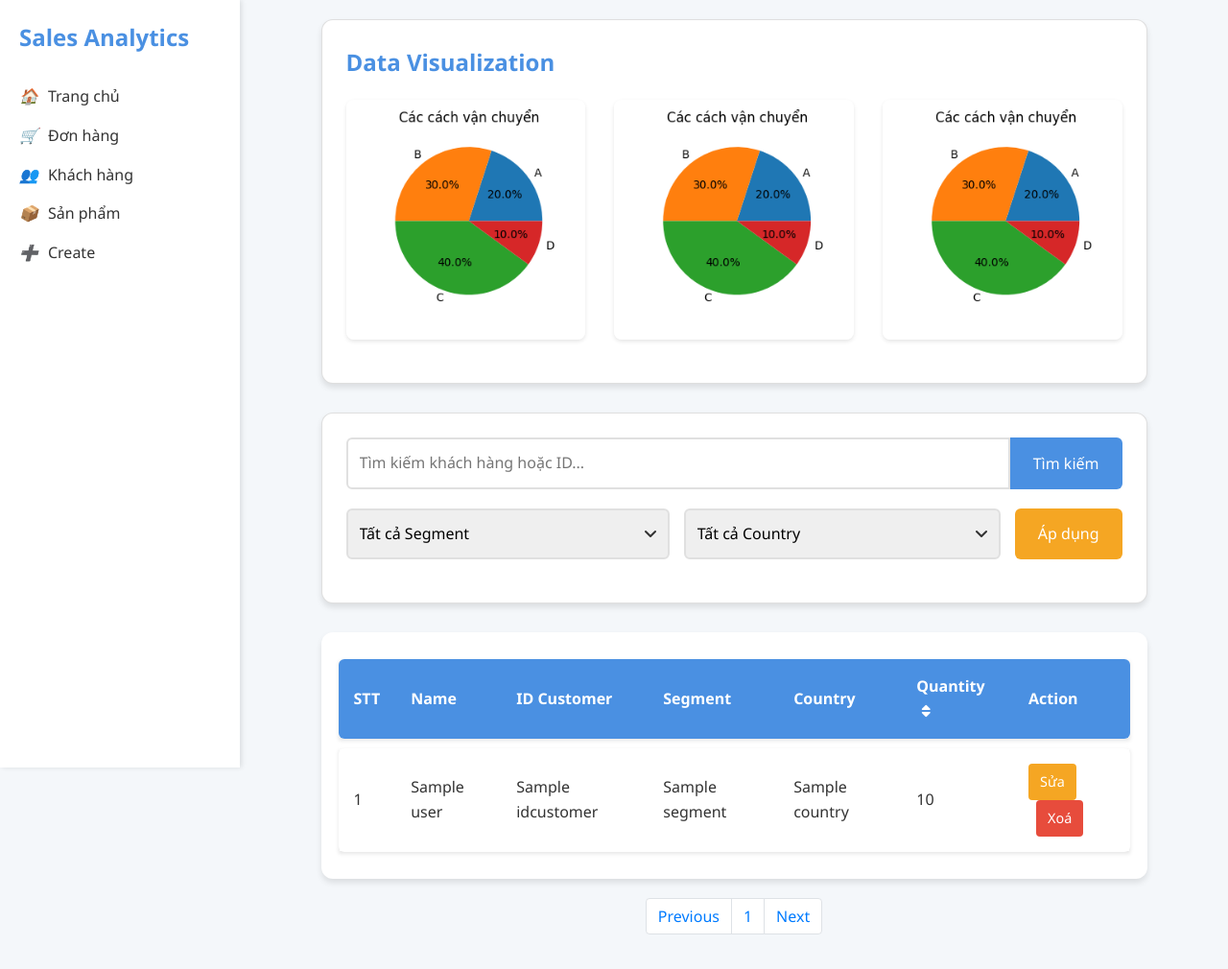
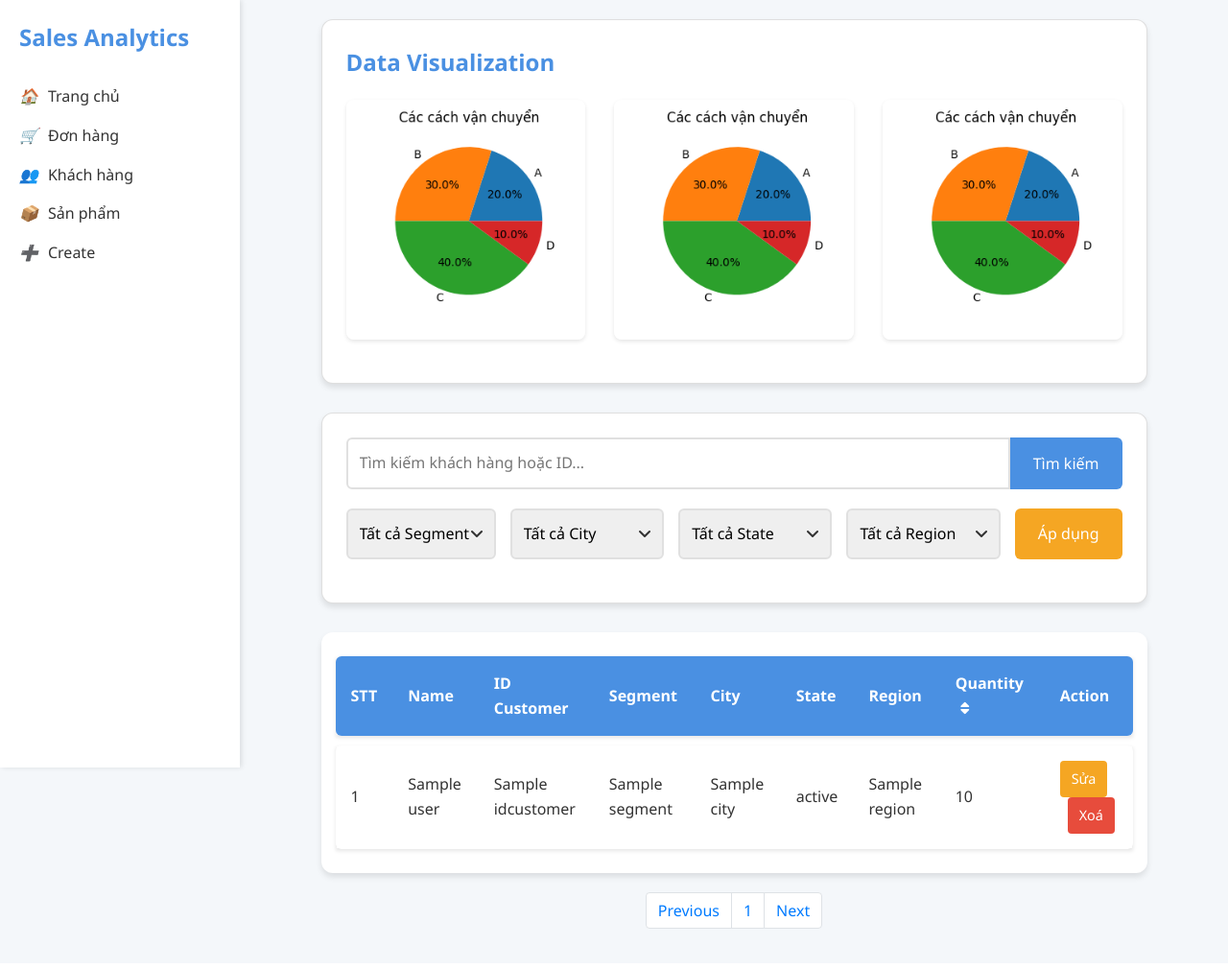
Before and after one commit to Thach45/Superstore-Sales, a Flask app: page /search in a window 1280 px wide. Shown: the whole page at 96% size. After the commit the page ends 968 px from the top, so only its background shows below. Run offline with Flask 3, Linux system fonts and the light colour scheme; a database or web service that is not in the repository returns one stand-in record (values such as "Sample title"); some libraries are stand-ins or nearby versions.

Commit message:
feat: Update customer page with improved filter functionality

```diff
--- a/static/style/customer.css
+++ b/static/style/customer.css
@@ -161,7 +161,7 @@ table {
     border-collapse: separate;
     border-spacing: 0 10px;
     background-color: var(--card-background);
-    padding: 18px;
+    padding: 15px;
     border-radius: 12px;
     box-shadow: 0 4px 6px rgba(0, 0, 0, 0.1);
 }
--- a/templates/customer.html
+++ b/templates/customer.html
@@ -35,11 +35,23 @@
                     <option value="Corporate">Corporate</option>
                     <option value="Home Office">Home Office</option>
                 </select>
-                <select class="countryFilter form-select" >
-                    <option value="">Tất cả Country</option>
-                    <option value="United States">United States</option>
-                    <option value="Canada">Canada</option>
-                    <option value="Mexico">Mexico</option>
+                <select class="cityFilter form-select" >
+                    <option value="">Tất cả City</option>
+                    <option value="Los Angeles">Los Angeles</option>
+                    <option value="Fort Lauderdale">Fort Lauderdale</option>
+                    <option value="Henderson">Henderson</option>
+                </select>
+                <select class="cityFilter form-select" >
+                    <option value="">Tất cả State</option>
+                    <option value="Los Angeles">Los Angeles</option>
+                    <option value="Fort Lauderdale">Fort Lauderdale</option>
+                    <option value="Henderson">Henderson</option>
+                </select>
+                <select class="cityFilter form-select" >
+                    <option value="">Tất cả Region</option>
+                    <option value="Los Angeles">Los Angeles</option>
+                    <option value="Fort Lauderdale">Fort Lauderdale</option>
+                    <option value="Henderson">Henderson</option>
                 </select>
                 <button id="applyFilters" class="custom-button">Áp dụng</button>
             </div>
@@ -52,7 +64,9 @@
                 <th>Name</th>
                 <th>ID Customer</th>
                 <th>Segment</th>
-                <th>Country</th>
+                <th>City</th>
+                <th>State</th>
+                <th>Region</th>
                 <th>Quantity
                     <span class="icon btn-sort">
                         <i class="fas fa-sort" name="desc"></i>
@@ -68,7 +82,11 @@
                     <td>{{ customer.Name }}</td>
                     <td>{{ customer.IDCustomer }}</td>
                     <td>{{ customer.Segment }}</td>
-                    <td>{{ customer.Country }}</td>
+                    <td>{{ customer.City }}</td>
+                    <td>{{ customer.State }}</td>
+                    <td>{{ customer.Region }}</td>
+
+
                     <td>{{ customer.Quantity }}</td>
                     <td>
                         <a href="/admin/products/edit/{{ customer._id }}" class="btn btn-warning btn-sm">Sửa</a>
```
